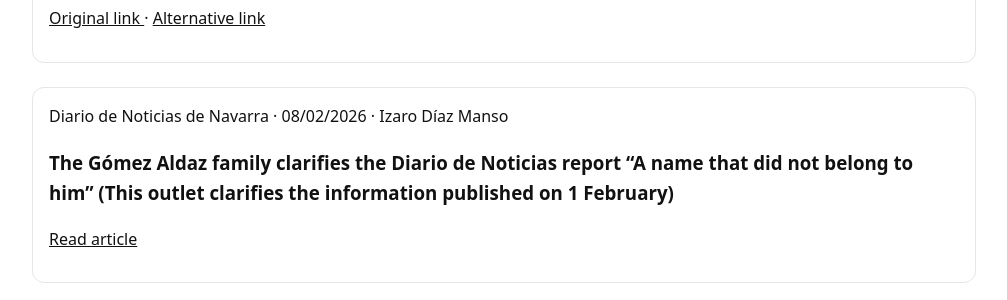
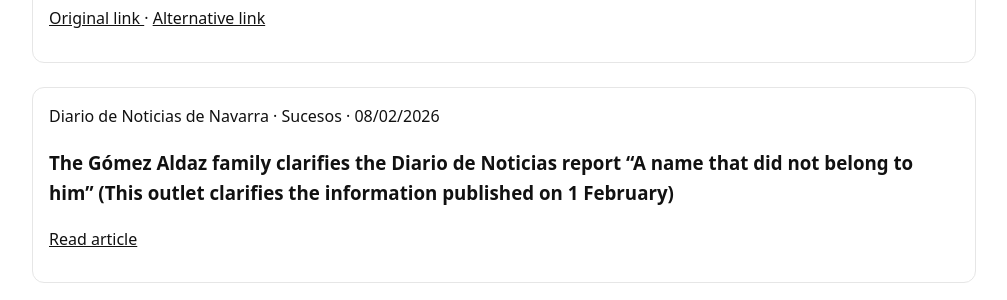
Before and after one commit to olmogaldaz/olmogaldaz.github.io, a Jekyll site: the page built from en/press/media/index.html, in a window 1280 px wide and 900 px high, scrolled down 4986 px. Shown: the part 427-727 px from the top of the window, without its empty margins (136-1143 px from the left). Built offline with Jekyll 4.4.1, drawn with Linux system fonts in a browser that asks for light colours.

Commit message:
Update index.html

```diff
--- a/en/press/media/index.html
+++ b/en/press/media/index.html
@@ -332,7 +332,7 @@ description: Complete press dossier with articles, interviews and media coverage
 
     <!-- NEWS (08/02/2026) -->
     <div class="card">
-      <div class="meta">Diario de Noticias de Navarra · 08/02/2026 · Izaro Díaz Manso</div>
+      <div class="meta">Diario de Noticias de Navarra · Sucesos · 08/02/2026</div>
       <h3>
         The Gómez Aldaz family clarifies the Diario de Noticias report “A name that did not belong to him”
         <span class="section-note">(This outlet clarifies the information published on 1 February)</span>
```
